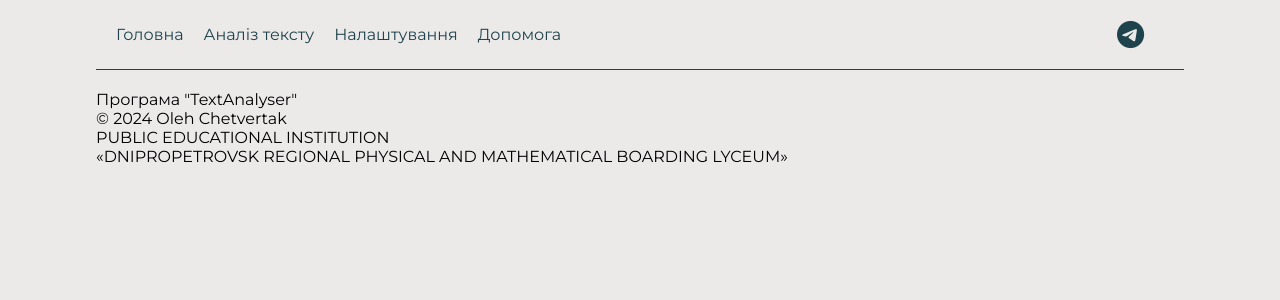
After one commit to ella-chetvertak/man2023-source, a Django app: template man/main/templates/main/about.html in a window 1280 px wide. The commit adds this page. Shown: the top 300 px of the page. Run offline with Django 4.2, Linux system fonts and the light colour scheme; the template is opened without the code that fills it, so the values that code supplies are empty; some libraries are stand-ins or nearby versions.

Commit message:
edits to look

```diff
--- /dev/null
+++ b/man/main/templates/main/about.html
@@ -0,0 +1,12 @@
+{% extends 'main/layout.html' %}
+
+{% block content %}
+    <p>Програма "TextAnalyser"</p>
+    <p>© 2024 Oleh Chetvertak</p>
+    <p>PUBLIC EDUCATIONAL INSTITUTION</p>
+    <p>«DNIPROPETROVSK REGIONAL PHYSICAL AND MATHEMATICAL BOARDING LYCEUM»</p>
+{% endblock %}
+
+{% block title %}
+    Про програму
+{% endblock %}
--- a/man/main/templates/main/layout.html
+++ b/man/main/templates/main/layout.html
@@ -25,6 +25,12 @@
                     </div>
                 </div>
                 <a href="{% url 'settings' %}">Налаштування</a>
+                <div class="dropdown">
+                    <a href="{% url 'about' %}" class="wrap-link">Допомога</a>
+                    <div class="dropdown-menu">
+                        <a href="{% url 'about' %}">Про програму</a>
+                    </div>
+                </div>
             </nav>
             <a href="https://t.me/Grooove4life" target="_blank"><i class="fa-brands fa-telegram"></i></a>
         </div>
--- a/man/main/text_an.py
+++ b/man/main/text_an.py
@@ -145,7 +145,10 @@ class TextAnalyser:
                 elemCount = 1
             prevElem = elem
 
-        results = ""
+        results = f"Усього слів у тексті з частотою вживання {self.elemFreq}: {len(rareWords)}<br>"
+        results += f"Відсоток кількості слів у тексті з частотою вживання {self.elemFreq} до кількості усіх слів: {round(len(rareWords) / len(self.sortedArr)*100, 5)} %<br>"
+        results += f"Повний список слів у тексті з частотою вживання {self.elemFreq}:<br><br>"
+
         for element in rareWords:
             res1 = re.findall(r'[A-Za-z\-]', element)
             if len(res1) < len(element) and len(res1) != 0 and list(set(res1)) != ['-']:
--- a/man/main/urls.py
+++ b/man/main/urls.py
@@ -9,4 +9,5 @@ urlpatterns = [
     path('nltk_ton', views.nltk_ton, name='nltk_ton'),
     path('settings', views.settings, name='settings'),
     path('reset_settings', views.reset_settings, name='reset_settings'),
+    path('about', views.about, name='about'),
 ]
--- a/man/main/views.py
+++ b/man/main/views.py
@@ -54,7 +54,7 @@ def often(request):
                 clean_text = mark_safe(text_analyse.resultsPop)
             elif clean_data['rad'] == '2':
                 text_analyse.analyse_rare()
-                clean_text = text_analyse.resultsRare
+                clean_text = mark_safe(text_analyse.resultsRare)
 
             data = {
                 'form': form,
@@ -234,3 +234,7 @@ def settings(request):
     else:
         form = SettingsForm()
     return render(request, 'main/settings.html', {"form": form})
+
+
+def about(request):
+    return render(request, 'main/about.html')
```
